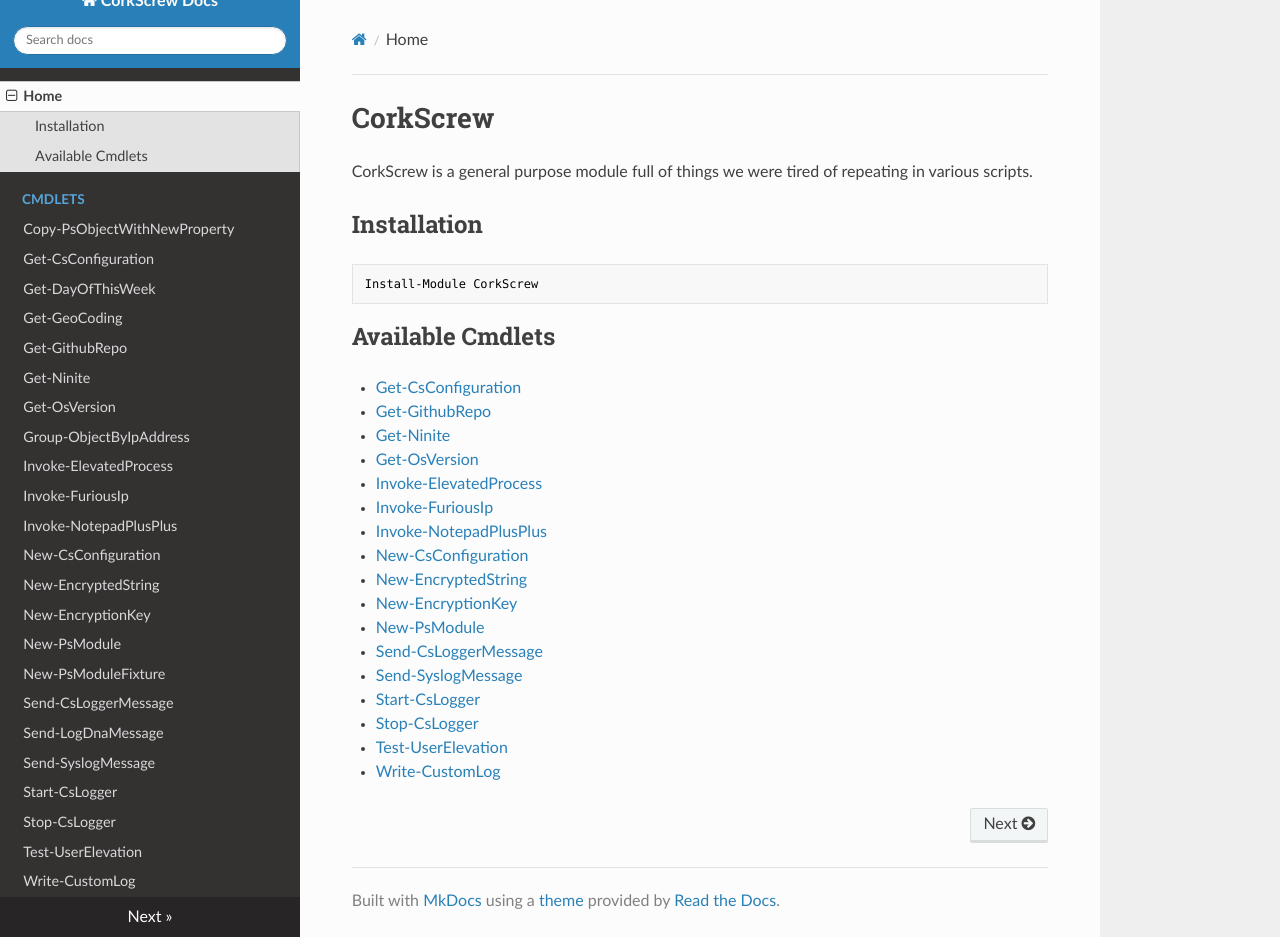
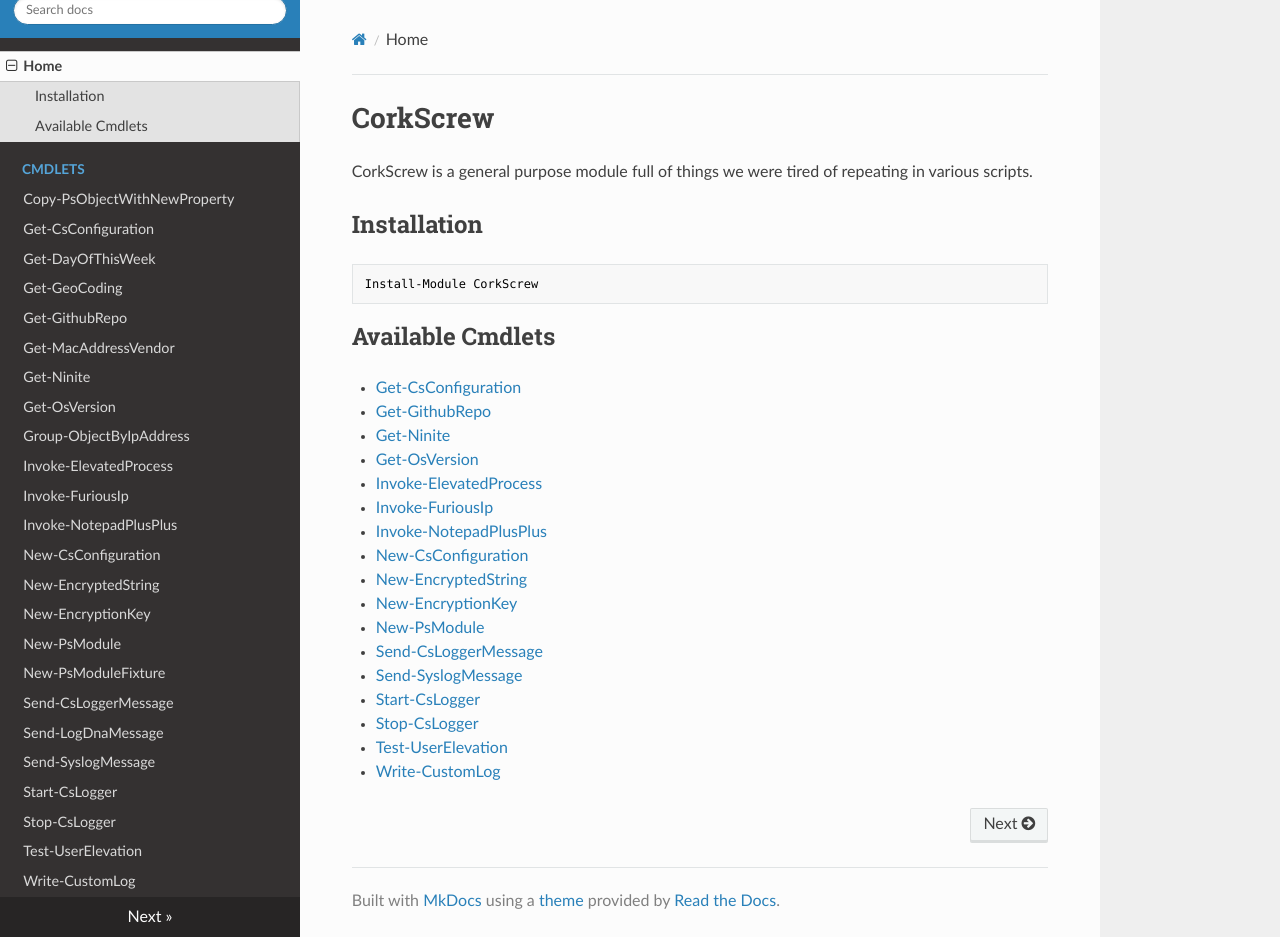
Before and after one commit to LockstepGroup/CorkScrew, an MkDocs documentation site: the page built from docs/index.md, in a window 1280 px wide and 937 px high. Built offline with MkDocs 1.6.1, drawn with Linux system fonts in a browser that asks for light colours; nearby versions of some CDN libraries; old or Windows-style settings are respelled for this version of MkDocs.

Commit message:
added get-macaddressvendor, updates psake

```diff
--- a/mkdocs.yml
+++ b/mkdocs.yml
@@ -8,6 +8,7 @@ pages:
     - Get-DayOfThisWeek: cmdlets/Get-DayOfThisWeek.md
     - Get-GeoCoding: cmdlets/Get-GeoCoding.md
     - Get-GithubRepo: cmdlets/Get-GithubRepo.md
+    - Get-MacAddressVendor: cmdlets/Get-MacAddressVendor.md
     - Get-Ninite: cmdlets/Get-Ninite.md
     - Get-OsVersion: cmdlets/Get-OsVersion.md
     - Group-ObjectByIpAddress: cmdlets/Group-ObjectByIpAddress.md
```
Also changed, not shown: 3 other files.
